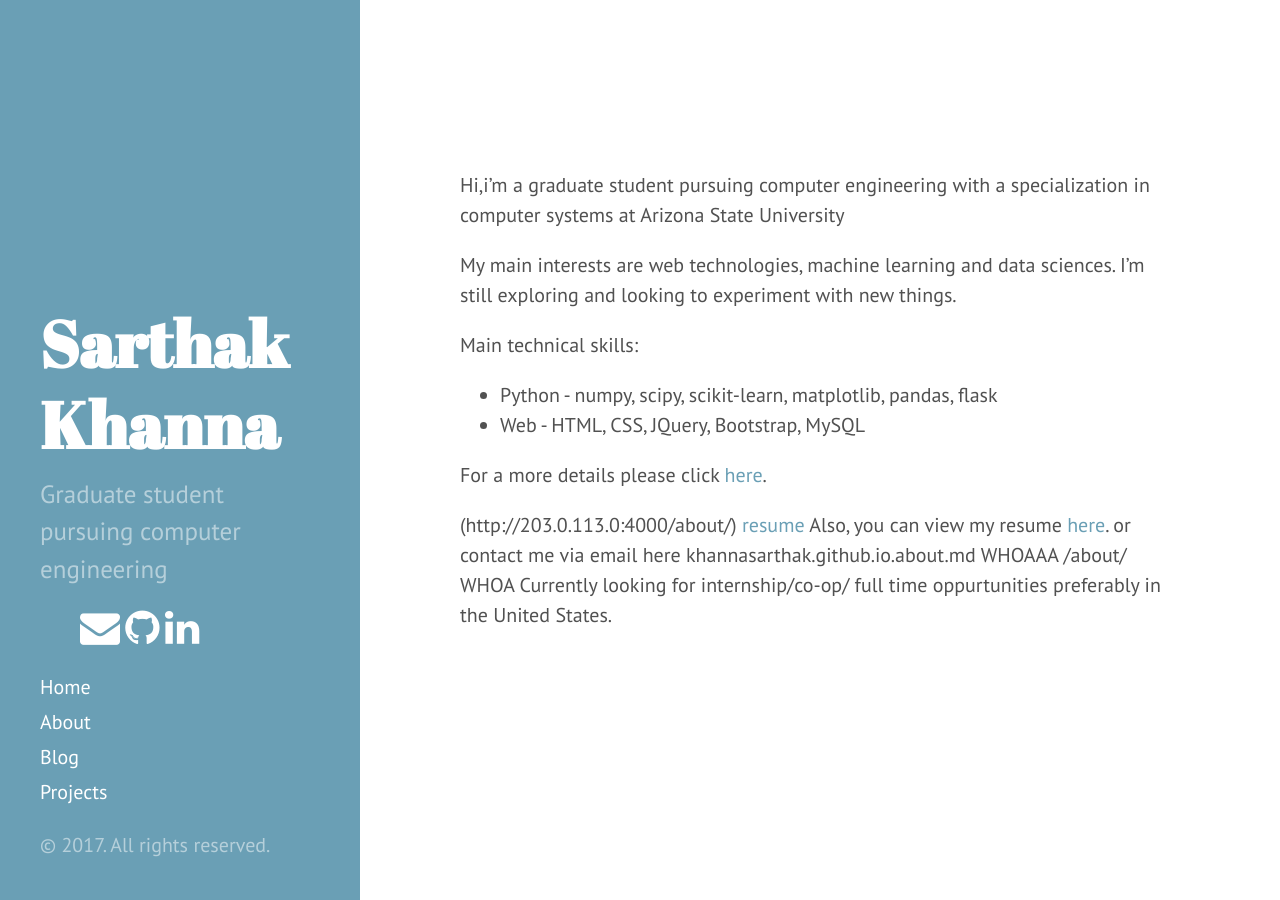
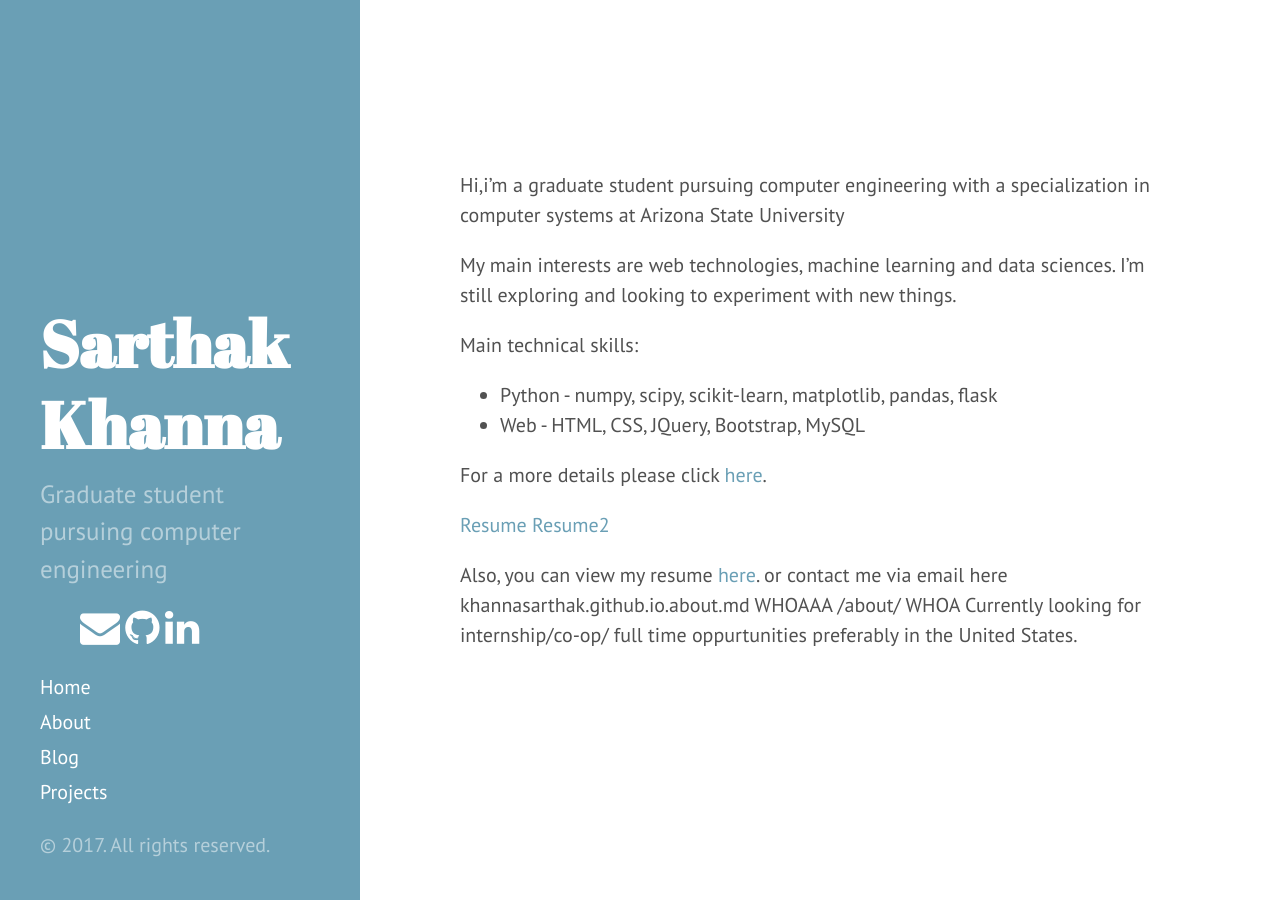
Before and after one commit to khannasarthak/khannasarthak.github.io, a Jekyll site: the page built from index.md, in a window 1280 px wide. Built offline with Jekyll 4.4.1, drawn with Linux system fonts in a browser that asks for light colours; nearby versions of some CDN libraries.

Commit message:
links are working
had to override markdown and use absolute links

```diff
--- a/index.md
+++ b/index.md
@@ -13,8 +13,12 @@ Main technical skills:
 
 For a more details please click [here](http://khannasarthak.github.io/about/).
 
-(http://203.0.113.0:4000/about/)
-[resume](http://khannasarthak.github.io/SarthakKhannaCV.pdf)
+
+
+<a href="http://khannasarthak.github.io/SarthakKhannaCV.pdf" target="_blank">Resume</a>
+<a href="SarthakKhannaCV.pdf" target="_blank">Resume2</a>
+
+
 Also, you can view my resume  [here]({{ site.baseurl }}{% link index.md %}).
 or contact me via email here
 {{ site.url }}.about.md WHOAAA {% link about.md %} WHOA {{ site.baseurl }}
```
